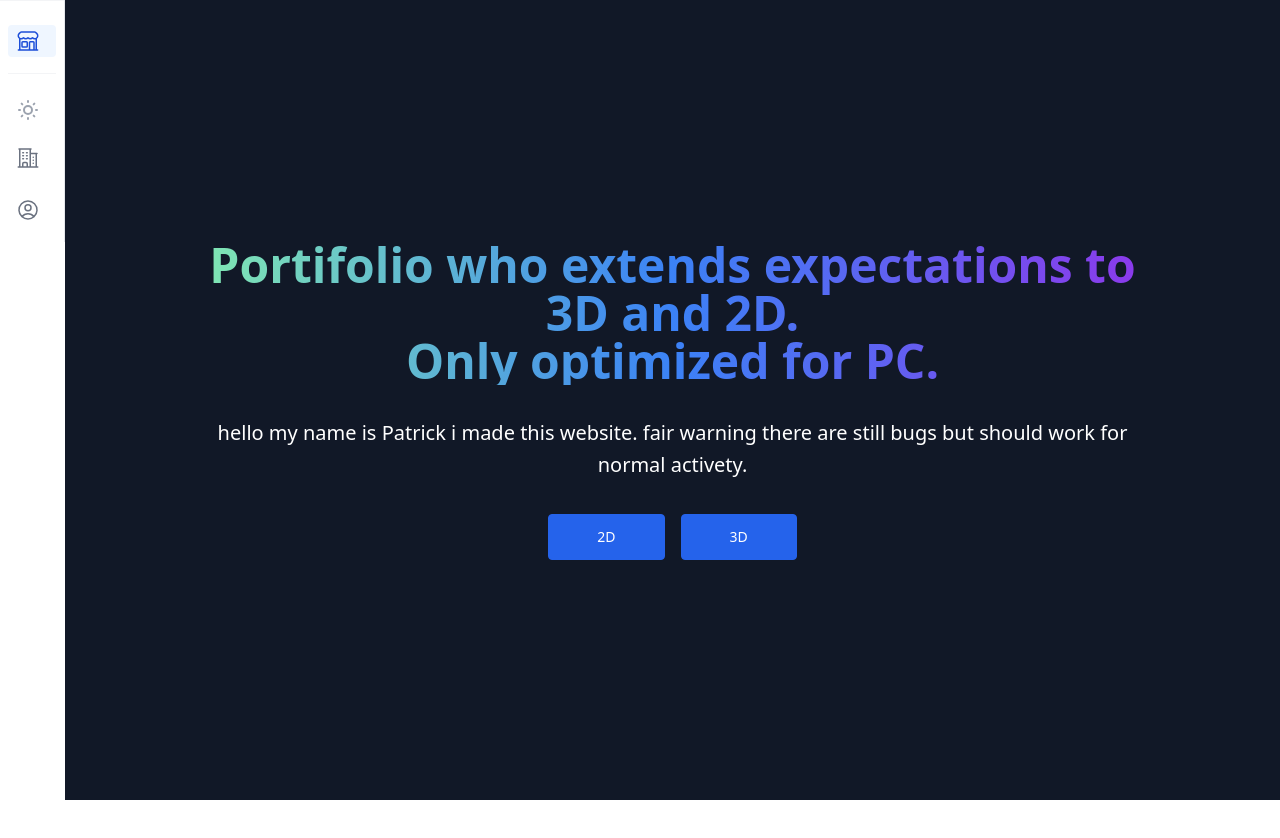
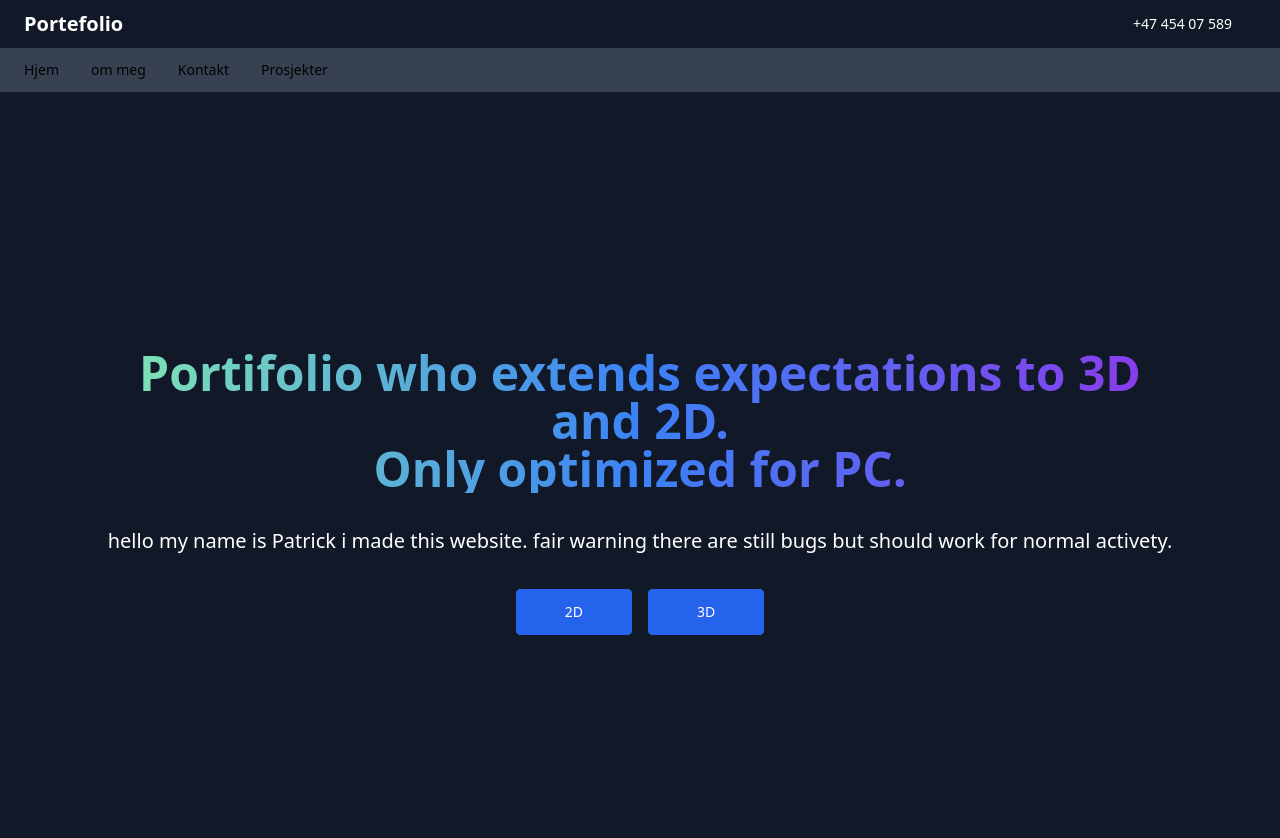
Before and after one commit to PatrickJossang/Portefolio_with_threejs, a Next.js app in the folder frontend/: page / in a window 1280 px wide. Shown: the top 838 px of the page. Before the commit the page ends 800 px from the top, so only its background shows below. Built offline with nearby package versions, Linux system fonts and the light colour scheme.

Commit message:
fixing 2d page
making new heder and nav bar and fiksing some bugs

```diff
--- a/frontend/components/NavBar.jsx
+++ b/frontend/components/NavBar.jsx
@@ -1,78 +1,73 @@
 import React from "react";
 import ToggleTheme from "../components/ToggleTheme";
 import { ThemeProvider } from "../context/ThemeContext";
+import Link from 'next/link'
 
 //can not comment inside of tailwind
 //TODO give all objects and text a dark theme
 function NavBar() {
   return (
-    <div>
-      <div className="flex flex-row justify-between w-full bg-white border-r">
-        <div>
-          <div className="flex w-16 ">
+<>
+  <nav className="bg-white border-gray-200 dark:bg-gray-900">
+    <div className="flex flex-wrap justify-between items-center mx-auto max-w-screen-xl px-4 md:px-6 py-2.5">
+      <h1 href="https://flowbite.com" className="flex items-center">
 
+        <span className="self-center text-xl font-semibold whitespace-nowrap dark:text-white">
+          Portefolio
+        </span>
+      </h1>
+      <div className="flex items-center">
+        <p
+          href="tel:45407589"
+          className="mr-6 text-sm font-medium text-gray-500 dark:text-white hover:underline"
+        >
+          +47 454 07 589
+        </p>
       </div>
-          <div className="border-t border-gray-100">
-            <nav className="flex flex-col p-2">
-              <div className="py-4">
-                <a
+    </div>
+  </nav>
+  <nav className="bg-gray-50 dark:bg-gray-700">
+    <div className="max-w-screen-xl px-4 py-3 mx-auto md:px-6">
+      <div className="flex items-center">
+        <ul className="flex flex-row mt-0 mr-6 space-x-8 text-sm font-medium">
+          <li>
+            <Link
               href="/"
-                  className="flex justify-left px-2 py-1 t text-blue-700 rounded bg-blue-50 group relative"
+              className="text-gray-900 dark:text-white hover:underline"
             >
-                  <svg xmlns="http://www.w3.org/2000/svg" fill="none" viewBox="0 0 24 24" strokeWidth={1.5} stroke="currentColor" className="w-6 h-6">
-                    <path strokeLinecap="round" strokeLinejoin="round" d="M13.5 21v-7.5a.75.75 0 01.75-.75h3a.75.75 0 01.75.75V21m-4.5 0H2.36m11.14 0H18m0 0h3.64m-1.39 0V9.349m-16.5 11.65V9.35m0 0a3.001 3.001 0 003.75-.615A2.993 2.993 0 009.75 9.75c.896 0 1.7-.393 2.25-1.016a2.993 2.993 0 002.25 1.016c.896 0 1.7-.393 2.25-1.016a3.001 3.001 0 003.75.614m-16.5 0a3.004 3.004 0 01-.621-4.72L4.318 3.44A1.5 1.5 0 015.378 3h13.243a1.5 1.5 0 011.06.44l1.19 1.189a3 3 0 01-.621 4.72m-13.5 8.65h3.75a.75.75 0 00.75-.75V13.5a.75.75 0 00-.75-.75H6.75a.75.75 0 00-.75.75v3.75c0 .415.336.75.75.75z" />
-                  </svg>
-
-
-                  <span className="absolute text-xs font-medium text-white bg-gray-900 left-full ml-4 px-2 py-1.5 top-1/2 -translate-y-1/2 rounded opacity-0 group-hover:opacity-100">
-                    Home
-                  </span>
-                </a>
-              </div>
-
-              <ul className="pt-4 border-t border-gray-100 space-y-1" >
+              Hjem
+            </Link>
+          </li>
           <li>
-                  <ToggleTheme />
-                  <span className="absolute text-xs font-medium text-white bg-gray-900 left ml-4 px-2 py-1.5 top-1/2 -translate-y-1/2 rounded opacity-0 group-hover:opacity-100">
-                    ToggleTheme
-                  </span>
+            <Link
+              href="/about"
+              className="text-gray-900 dark:text-white hover:underline"
+            >
+              om meg
+            </Link>
           </li>
-
           <li>
-                  <a
+            <Link
               href="/contact"
-                    className="flex relative group justify-left px-2 py-3 text-gray-500 rounded hover:bg-gray-50 hover:text-gray-700"
+              className="text-gray-900 dark:text-white hover:underline"
             >
-                    <svg xmlns="http://www.w3.org/2000/svg" fill="none" viewBox="0 0 24 24" strokeWidth={1.5} stroke="currentColor" className="w-6 h-6">
-                      <path strokeLinecap="round" strokeLinejoin="round" d="M2.25 21h19.5m-18-18v18m10.5-18v18m6-13.5V21M6.75 6.75h.75m-.75 3h.75m-.75 3h.75m3-6h.75m-.75 3h.75m-.75 3h.75M6.75 21v-3.375c0-.621.504-1.125 1.125-1.125h2.25c.621 0 1.125.504 1.125 1.125V21M3 3h12m-.75 4.5H21m-3.75 3.75h.008v.008h-.008v-.008zm0 3h.008v.008h-.008v-.008zm0 3h.008v.008h-.008v-.008z" />
-                    </svg>
-
-
-                    <span className="absolute text-xs font-medium text-white bg-gray-900 left ml-4 px-2 py-1.5 top-1/2 -translate-y-1/2 rounded opacity-0 group-hover:opacity-100">
-                      Contact Me
-                    </span>
-                  </a>
+              Kontakt
+            </Link>
           </li>
-
           <li>
-                  <a
-                    href="/about"
-                    className="flex justify-left px-2 py-3 text-gray-500 rounded hover:bg-gray-50 hover:text-gray-700 relative group"
+            <Link
+              href="Projects"
+              className="text-gray-900 dark:text-white hover:underline"
             >
-                    <svg xmlns="http://www.w3.org/2000/svg" fill="none" viewBox="0 0 24 24" strokeWidth={1.5} stroke="currentColor" className="w-6 h-6">
-                      <path strokeLinecap="round" strokeLinejoin="round" d="M17.982 18.725A7.488 7.488 0 0012 15.75a7.488 7.488 0 00-5.982 2.975m11.963 0a9 9 0 10-11.963 0m11.963 0A8.966 8.966 0 0112 21a8.966 8.966 0 01-5.982-2.275M15 9.75a3 3 0 11-6 0 3 3 0 016 0z" />
-                    </svg>
-                    <span className="absolute text-xs font-medium text-white bg-gray-900 left ml-4 px-2 py-1.5 top-1/2 -translate-y-1/2 rounded opacity-0 group-hover:opacity-100">
-                      about me
-                    </span>
-                  </a>
+              Prosjekter
+            </Link>
           </li>
         </ul>
-            </nav>
       </div>
     </div>
-      </div>
-    </div>
+  </nav>
+</>
+
   );
 }
 
--- a/frontend/pages/2D/index.tsx
+++ b/frontend/pages/2D/index.tsx
@@ -2,7 +2,22 @@ import React from 'react'
 
 function twoD() {
   return (
-    <div>hello world!</div>
+   <>
+   <section>
+	<div className="dark:dark:bg-violet-400">
+		<div className="container flex flex-col items-center px-4 py-16 pb-24 mx-auto text-center lg:pb-56 md:py-32 md:px-10 lg:px-32 dark:dark:text-gray-900">
+			<h1 className="text-5xl font-bold leading-none sm:text-6xl xl:max-w-3xl dark:dark:text-gray-900">Patrick Jøssang</h1>
+			<p className="mt-6 mb-8 text-lg sm:mb-12 xl:max-w-3xl dark:dark:text-gray-900">Hei, Jeg er Patrick Jøssang jeg liker å lære meg nye ting og utforske hva som er muligt </p>
+			<div className="flex flex-wrap justify-center">
+				<button type="button" className="px-8 py-3 m-2 text-lg font-semibold rounded dark:dark:bg-gray-800 dark:dark:text-gray-50">Kontakt meg</button>
+				<button type="button" className="px-8 py-3 m-2 text-lg border rounded dark:dark:border-gray-700 dark:dark:text-gray-900">Se mer om meg</button>
+			</div>
+		</div>
+	</div>
+	<img src="https://source.unsplash.com/random/480x320" alt="" className="w-5/6 mx-auto mb-12 -mt-20 rounded-lg shadow-md lg:-mt-40 dark:dark:bg-gray-500" />
+</section>
+   </>
+
   )
 }
 
--- a/frontend/pages/work/index.jsx
+++ b/frontend/pages/Prosjects/index.jsx
@@ -1,9 +1,9 @@
 import React from 'react'
 
-function work() {
+function Prosjects() {
   return (
     <div>hello work!</div>
   )
 }
 
-export default work
+export default Prosjects
--- a/frontend/pages/_app.jsx
+++ b/frontend/pages/_app.jsx
@@ -5,12 +5,10 @@ import NavBar from "../components/NavBar";
 // the overlay on all pages
 function MyApp({ Component, pageProps }) {
   return (
-      <div className="flex">
         <ThemeProvider>
-            <NavBar className="flex-1 "/>
-            <Component {...pageProps} className="flex-1 grow"></Component>
+            <NavBar />
+            <Component {...pageProps} />
         </ThemeProvider>
-      </div>
   );
 }
 
--- a/frontend/pages/index.tsx
+++ b/frontend/pages/index.tsx
@@ -3,9 +3,9 @@ import React from 'react'
 function dir() {
   return (
     <div>
-      <div className="bg-gray-900 text-white container w-full">
+      <div className="bg-gray-900 text-white w-full ">
         <div
-          className=" w-full container py-32 lg:flex lg:h-screen lg:items-center grow"
+          className=" w-full container py-32 lg:flex lg:h-screen lg:items-center "
         >
           <div className=" text-center container ">
             <h1
@@ -20,7 +20,7 @@ function dir() {
               hello my name is Patrick i made this website. fair warning there are still bugs but should work for normal activety.
             </p>
 
-            <div className="mt-8 flex container flex-wrap justify-center gap-4 ">
+            <div className="mt-8 flex container justify-center gap-4 ">
               <a
                 className="block container w-full rounded border border-blue-600 bg-blue-600 px-12 py-3 text-sm font-medium text-white hover:bg-transparent hover:text-white focus:outline-none focus:ring active:text-opacity-75 sm:w-auto"
                 href="/2D"
```
Lines whose indentation alone changed are shown as unchanged.
